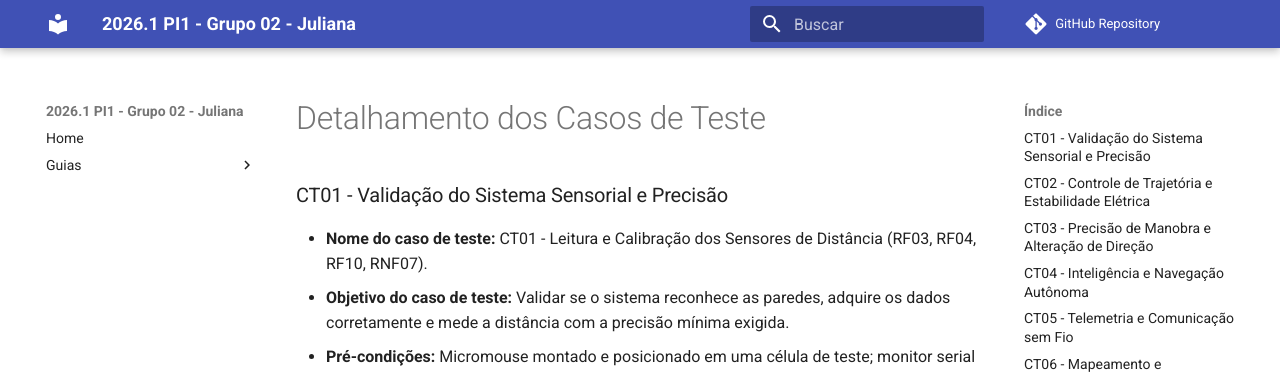
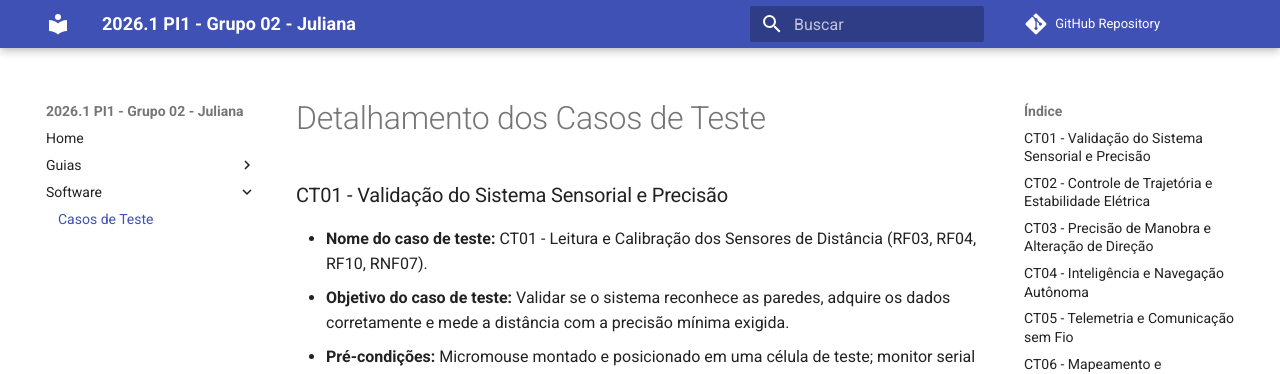
Before and after one commit to fcte-pi1/2026_1_PI1_Grupo02_Juliana, an MkDocs documentation site: the page built from docs/software/casosteste.md, in a window 1280 px wide. Shown: the top 374 px of the page. Built offline with MkDocs 1.6.1 and Material for MkDocs 9.7.7, drawn with Linux system fonts in a browser that asks for light colours; comment, search, counter and statistics services are not loaded.

Commit message:
feat: colocando casos de teste na gitpages e ajustando o caminho do link
Co-Authored-By: Paulo Filho <131913211+PauloFilho2@users.noreply.github.com>

```diff
--- a/mkdocs.yml
+++ b/mkdocs.yml
@@ -33,6 +33,8 @@ nav:
       - Como Contribuir: guides/contributing.md
       - Como Usar o GitHub Desktop: guides/githubdesktoptutorial.md
       - Referência Rápida: guides/quick-reference.md
+  - Software:
+      - Casos de Teste: software/casosteste.md
 
 extra:
   social:
```
Also changed, not shown: docs/software/casosteste.md (renamed from docs/testes/casosteste.md), 1 other file.
